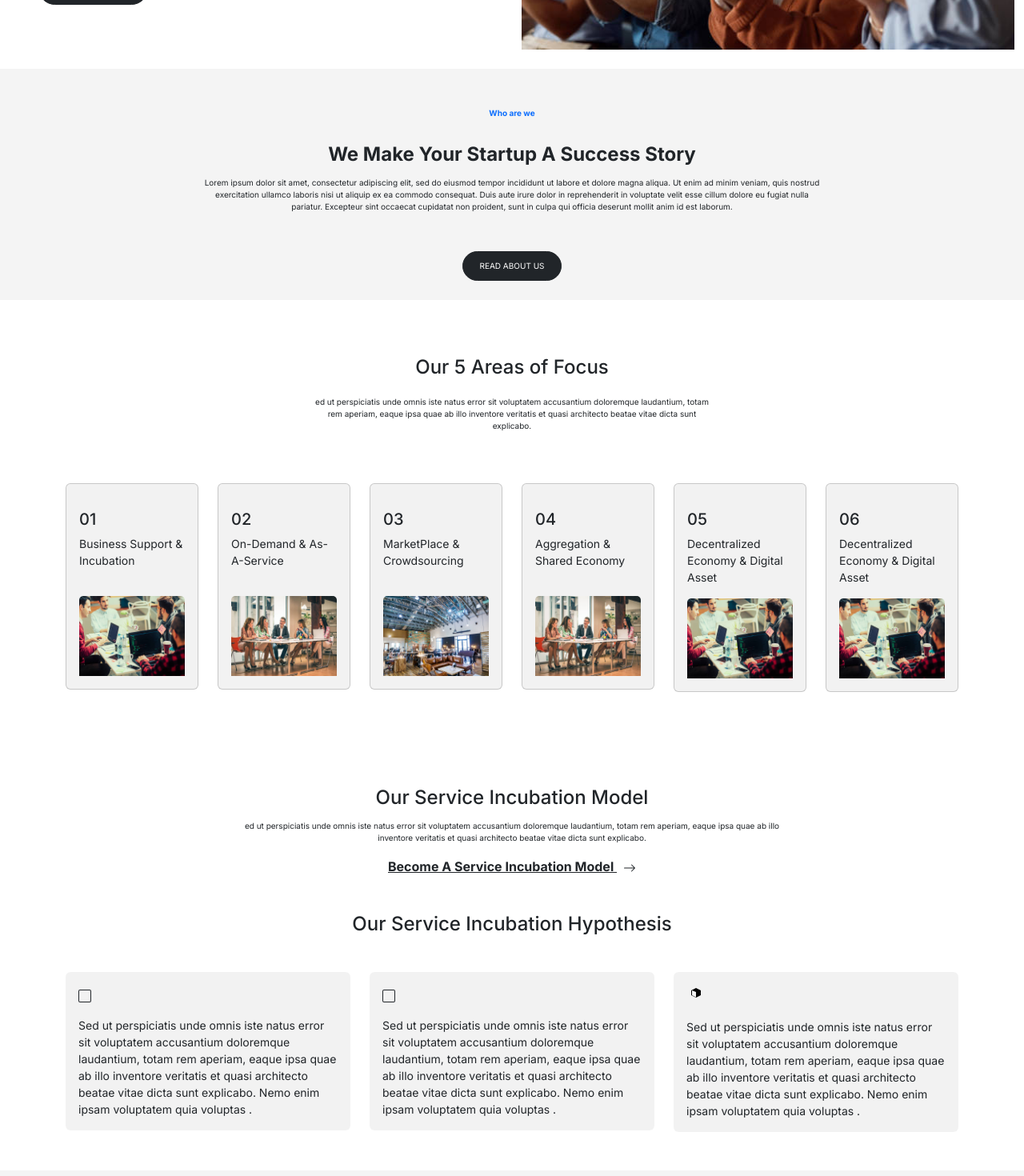
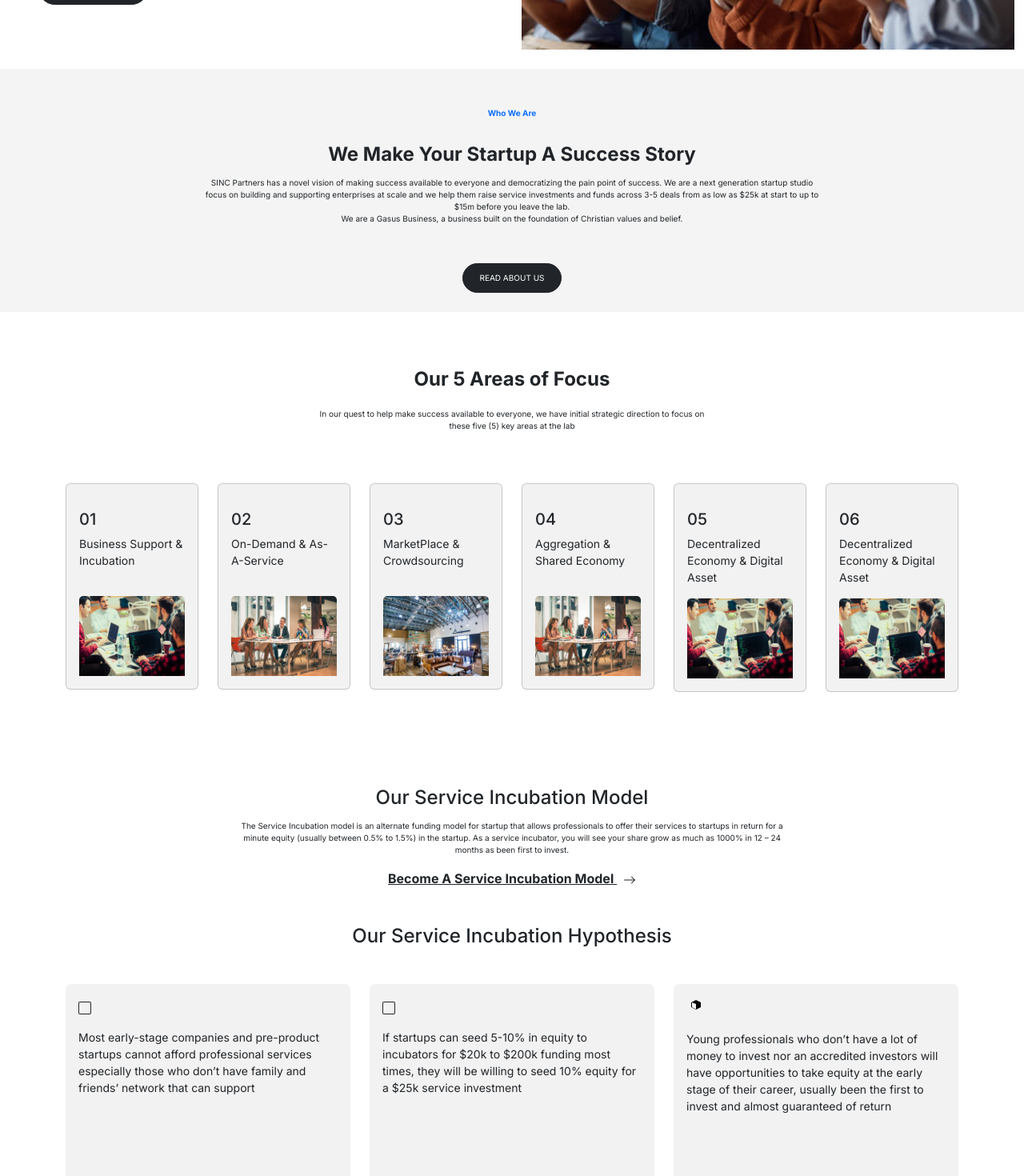
Before and after one commit to WisdomPandovic/Asin5-Homepage, a Next.js app: page / in a window 1280 px wide. Shown: the part 440-1910 px from the top of the page at 80% size. Built offline with nearby package versions, Linux system fonts and the light colour scheme.

Commit message:
commit code

```diff
--- a/src/app/globals.css
+++ b/src/app/globals.css
@@ -80,3 +80,7 @@
   font-size: 13px;
   color: black;
 }
+
+.h-300{
+  height: 200px;
+}
--- a/src/app/page.js
+++ b/src/app/page.js
@@ -14,11 +14,12 @@
       <HeroSection />
       <div className="gray-background">
         <div className="container py-4 pt-5">
-          <p className="text-upper text-primary fw-bold">Who are we</p>
+          <p className="text-upper text-primary fw-bold">Who We Are</p>
           <h2 className="lh-1 fs-4 fw-bold ">
             We Make Your Startup A Success Story
           </h2>
-          <p>Lorem ipsum dolor sit amet, consectetur adipiscing elit, sed do eiusmod tempor incididunt ut labore et dolore magna aliqua. Ut enim ad minim veniam, quis nostrud exercitation ullamco laboris nisi ut aliquip ex ea commodo consequat. Duis aute irure dolor in reprehenderit in voluptate velit esse cillum dolore eu fugiat nulla pariatur. Excepteur sint occaecat cupidatat non proident, sunt in culpa qui officia deserunt mollit anim id est laborum.</p>
+          <p className="mb-0">SINC Partners has a novel vision of making success available to everyone and democratizing the pain point of success. We are a next generation startup studio focus on building and supporting enterprises at scale and we help them raise service investments and funds across 3-5 deals from as low as $25k at start to up to $15m before you leave the lab.</p>
+          <p >We are a Gasus Business, a business built on the foundation of Christian values and belief.</p>
           <button className="btn btn-dark btn-sm mt-3">READ ABOUT US</button>
         </div>
       </div>
--- a/src/components/AreasOfFocusComponent/AreasOfFocusComponent.js
+++ b/src/components/AreasOfFocusComponent/AreasOfFocusComponent.js
@@ -6,10 +6,10 @@
   return (
     <div className="container py-4">
       <div className={styles.focusSection}>
-        <h2 className="text-center lh-1 fs-4 mb-4 mt-5">
+        <h2 className="text-center lh-1 fs-4 mb-4 mt-5 fw-bold">
           Our 5 Areas of Focus
         </h2>
-        <p className='pb-5'>ed ut perspiciatis unde omnis iste natus error sit voluptatem accusantium doloremque laudantium, totam rem aperiam, eaque ipsa quae ab illo inventore veritatis et quasi architecto beatae vitae dicta sunt explicabo.</p>
+        <p className='pb-5'>In our quest to help make success available to everyone, we have initial strategic direction to focus on these five (5) key areas at the lab</p>
       </div>
       {/* <div className="row">
         <div className="col mb-4">
--- a/src/components/ServiceIncubationComponent/ServiceIncubation.js
+++ b/src/components/ServiceIncubationComponent/ServiceIncubation.js
@@ -11,7 +11,7 @@
                 <h2 className="text-center lh-1 fs-4 mb-3 mt-5">
                     Our Service Incubation Model
                 </h2>
-                <p className='p3-5'>ed ut perspiciatis unde omnis iste natus error sit voluptatem accusantium doloremque laudantium, totam rem aperiam, eaque ipsa quae ab illo inventore veritatis et quasi architecto beatae vitae dicta sunt explicabo.</p>
+                <p className='p3-5'>The Service Incubation model is an alternate funding model for startup that allows professionals to offer their services to startups in return for a minute equity (usually between 0.5% to 1.5%) in the startup. As a service incubator, you will see your share grow as much as 1000% in 12 – 24 months as been first to invest.</p>
                 <a href="#" className=" text-center text-dark fw-bold">
                     Become A Service Incubation Model <BsArrowRight className="ms-2" />
                 </a>
@@ -24,7 +24,7 @@
                     <div className="card border-0" style={{ backgroundColor: '#0000000D' }}>
                         <div className="card-body">
                             <BsSquare />
-                            <p className="card-text pt-3" style={{ minHeight: '60px' }}>Sed ut perspiciatis unde omnis iste natus error sit voluptatem accusantium doloremque laudantium, totam rem aperiam, eaque ipsa quae ab illo inventore veritatis et quasi architecto beatae vitae dicta sunt explicabo. Nemo enim ipsam voluptatem quia voluptas .</p>
+                            <p className="card-text h-300 pt-3" style={{ minHeight: '60px' }}>Most early-stage companies and pre-product startups cannot afford professional services especially those who don’t have family and friends’ network that can support</p>
                         </div>
                     </div>
                 </div>
@@ -32,7 +32,9 @@
                     <div className="card border-0" style={{ backgroundColor: '#0000000D' }}>
                         <div className="card-body">
                             <BsSquare />
-                            <p className="card-text pt-3" style={{ minHeight: '60px' }}>Sed ut perspiciatis unde omnis iste natus error sit voluptatem accusantium doloremque laudantium, totam rem aperiam, eaque ipsa quae ab illo inventore veritatis et quasi architecto beatae vitae dicta sunt explicabo. Nemo enim ipsam voluptatem quia voluptas .</p>
+                            <p className="card-text h-300 pt-3" style={{ minHeight: '60px' }}>
+                                If startups can seed 5-10% in equity to incubators for $20k to $200k funding most times, they will be willing to seed 10% equity for a $25k service investment
+                            </p>
                         </div>
                     </div>
                 </div>
@@ -42,7 +44,8 @@
                             <svg xmlns="http://www.w3.org/2000/svg" width="24" height="24" viewBox="0 0 24 24">
                                 <path d="M12 2l6 3v6l-6 3-6-3V5l6-3zM7 5v6l5 2.5V7L7 5z" />
                             </svg>
-                            <p className="card-text pt-3" style={{ minHeight: '60px' }}>Sed ut perspiciatis unde omnis iste natus error sit voluptatem accusantium doloremque laudantium, totam rem aperiam, eaque ipsa quae ab illo inventore veritatis et quasi architecto beatae vitae dicta sunt explicabo. Nemo enim ipsam voluptatem quia voluptas .</p>
+                            <p className="card-text h-300 pt-3" style={{ minHeight: '60px' }}>
+                                Young professionals who don’t have a lot of money to invest nor an accredited investors will have opportunities to take equity at the early stage of their career, usually been the first to invest and almost guaranteed of return</p>
                         </div>
                     </div>
                 </div>
```
